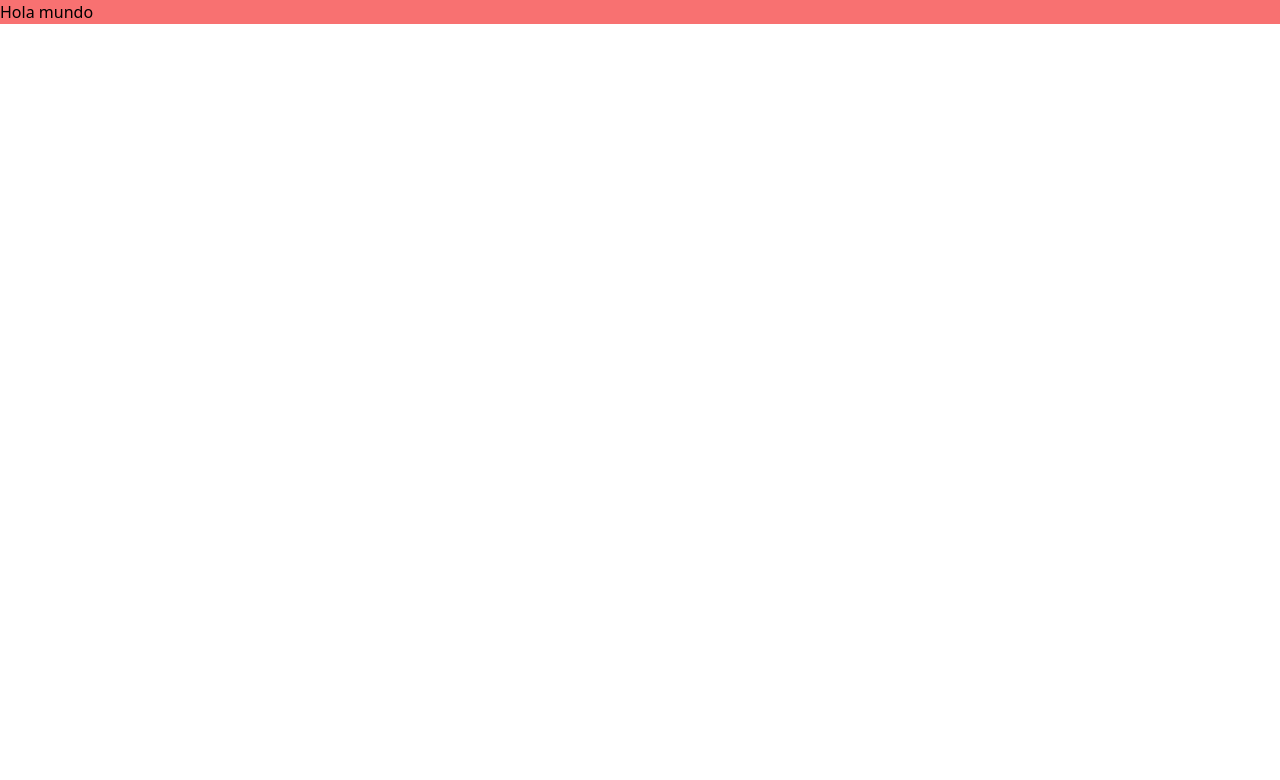
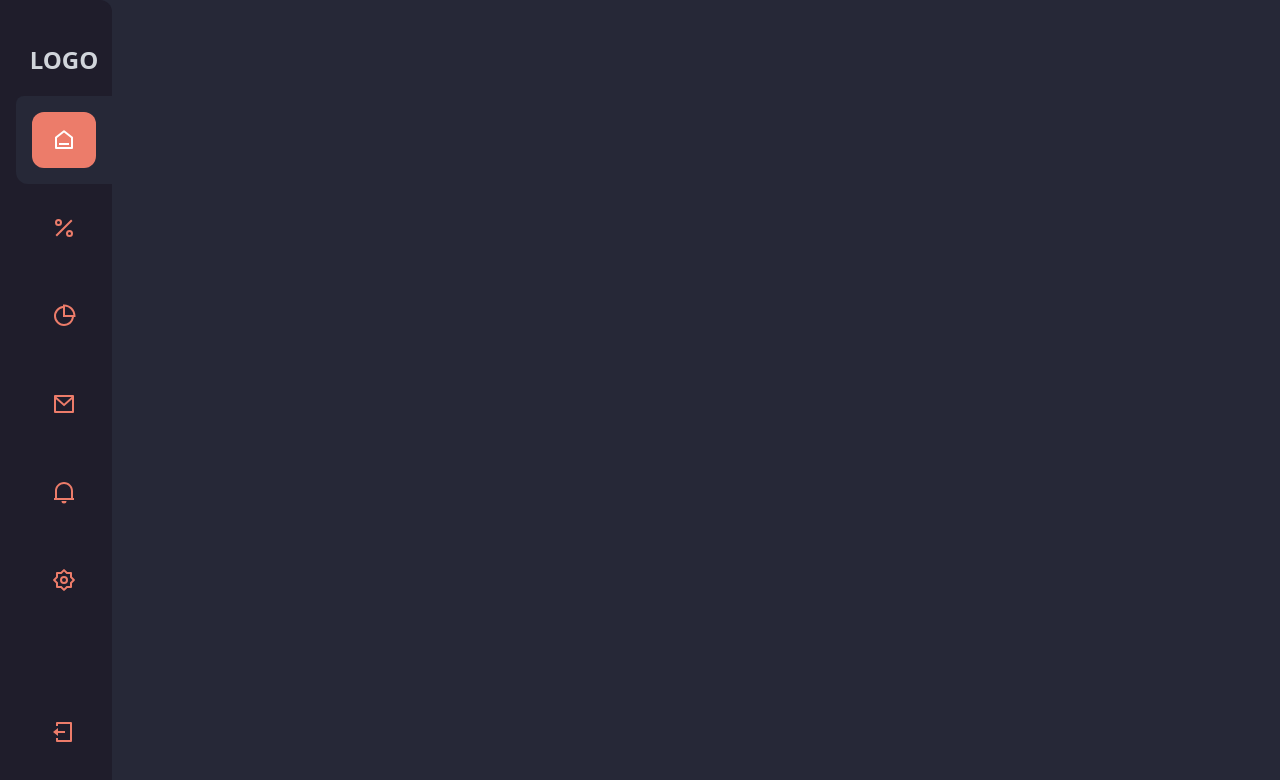
Before and after one commit to jimmyov29/dashboard-store, a React (Create React App) app: page / in a window 1280 px wide. Shown: the top 780 px of the page. Built offline with nearby package versions, Linux system fonts and the light colour scheme.

Commit message:
creacion del sidebar y nav

```diff
--- a/src/App.js
+++ /dev/null
@@ -1,10 +0,0 @@
-function App() {
-  return (
-    <div className="bg-red-400">
-      Hola mundo
-
-    </div>
-  );
-}
-
-export default App;
--- /dev/null
+++ b/src/App.jsx
@@ -0,0 +1,29 @@
+import React from "react";
+import { Sidebar } from "./components/shared/Sidebar";
+import { RiAddLine, RiLightbulbLine, RiMenu2Fill, RiPieChart2Line, RiUser2Fill } from "react-icons/ri";
+
+function App() {
+  return (
+    <div className="bg-[#262837] w-full min-h-screen">
+      <Sidebar />
+      {/* Menu Movil */}
+      <nav className="bg-[#1F1D2B] lg:hidden fixed w-full bottom-0 left-0 text-3xl text-gray-400 py-4 px-8 flex items-center justify-between
+      rounded-tl-xl rounded-tr-xl" >
+        <button>
+          <RiUser2Fill />
+        </button>
+        <button>
+          <RiAddLine />
+        </button>
+        <button>
+          <RiPieChart2Line />
+        </button>
+        <button className="text-white">
+          <RiMenu2Fill />
+        </button>
+      </nav>
+    </div>
+  );
+}
+
+export default App;
--- /dev/null
+++ b/src/components/shared/Sidebar.jsx
@@ -0,0 +1,88 @@
+import React from "react";
+import {
+  RiHome6Line,
+  RiLogoutBoxLine,
+  RiMailLine,
+  RiNotification2Line,
+  RiPercentLine,
+  RiPieChart2Line,
+  RiSettings2Line,
+} from "react-icons/ri";
+
+export const Sidebar = () => {
+  return (
+    <div className="bg-[#1F1D2B] fixed lg:left-0 top-0 w-28 h-full flex flex-col justify-between py-6 rounded-tr-xl rounded-br-xl z-50 -left-full">
+      <div>
+        <ul className="pl-4">
+          <li>
+            <h1 className="text-2xl text-gray-300 uppercase font-bold text-center my-5">
+              logo
+            </h1>
+          </li>
+          <li className="bg-[#262837] p-4 rounded-tl-lg rounded-bl-xl">
+            <a
+              href="#"
+              className="bg-[#ec7c6a] p-4 flex justify-center rounded-xl text-white"
+            >
+              <RiHome6Line className="text-2xl" />
+            </a>
+          </li>
+          <li className="hover:bg-[#262837] p-4 rounded-tl-lg rounded-bl-xl group transition-colors">
+            <a
+              href="#"
+              className="group-hover:bg-[#ec7c6a] p-4 flex justify-center rounded-xl text-[#ec7c6a] group-hover:text-white transition-colors"
+            >
+              <RiPercentLine className="text-2xl" />
+            </a>
+          </li>
+          <li className="hover:bg-[#262837] p-4 rounded-tl-lg rounded-bl-xl group transition-colors">
+            <a
+              href="#"
+              className="group-hover:bg-[#ec7c6a] p-4 flex justify-center rounded-xl text-[#ec7c6a] group-hover:text-white transition-colors"
+            >
+              <RiPieChart2Line className="text-2xl" />
+            </a>
+          </li>
+          <li className="hover:bg-[#262837] p-4 rounded-tl-lg rounded-bl-xl group transition-colors">
+            <a
+              href="#"
+              className="group-hover:bg-[#ec7c6a] p-4 flex justify-center rounded-xl text-[#ec7c6a] group-hover:text-white transition-colors"
+            >
+              <RiMailLine className="text-2xl" />
+            </a>
+          </li>
+          <li className="hover:bg-[#262837] p-4 rounded-tl-lg rounded-bl-xl group transition-colors">
+            <a
+              href="#"
+              className="group-hover:bg-[#ec7c6a] p-4 flex justify-center rounded-xl text-[#ec7c6a] group-hover:text-white transition-colors"
+            >
+              <RiNotification2Line className="text-2xl" />
+            </a>
+          </li>
+          <li className="hover:bg-[#262837] p-4 rounded-tl-lg rounded-bl-xl group transition-colors">
+            <a
+              href="#"
+              className="group-hover:bg-[#ec7c6a] p-4 flex justify-center rounded-xl text-[#ec7c6a] group-hover:text-white transition-colors"
+            >
+              <RiSettings2Line className="text-2xl" />
+            </a>
+          </li>
+        </ul>
+      </div>
+      <div>
+        <ul className="pl-4">
+          <li className="hover:bg-[#262837] p-4 rounded-tl-lg rounded-bl-xl group transition-colors">
+            <a
+              href="#"
+              className="group-hover:bg-[#ec7c6a] p-4 flex justify-center rounded-xl text-[#ec7c6a] group-hover:text-white transition-colors"
+            >
+              <RiLogoutBoxLine className="text-2xl" />
+            </a>
+          </li>
+        </ul>
+      </div>
+    </div>
+  );
+};
+
+export default Sidebar;
--- a/src/index.js
+++ b/src/index.js
@@ -2,6 +2,7 @@ import React from 'react';
 import ReactDOM from 'react-dom/client';
 import './index.css';
 import App from './App';
+import { Sidebar } from './components/shared/Sidebar';
 
 
 const root = ReactDOM.createRoot(document.getElementById('root'));
```
